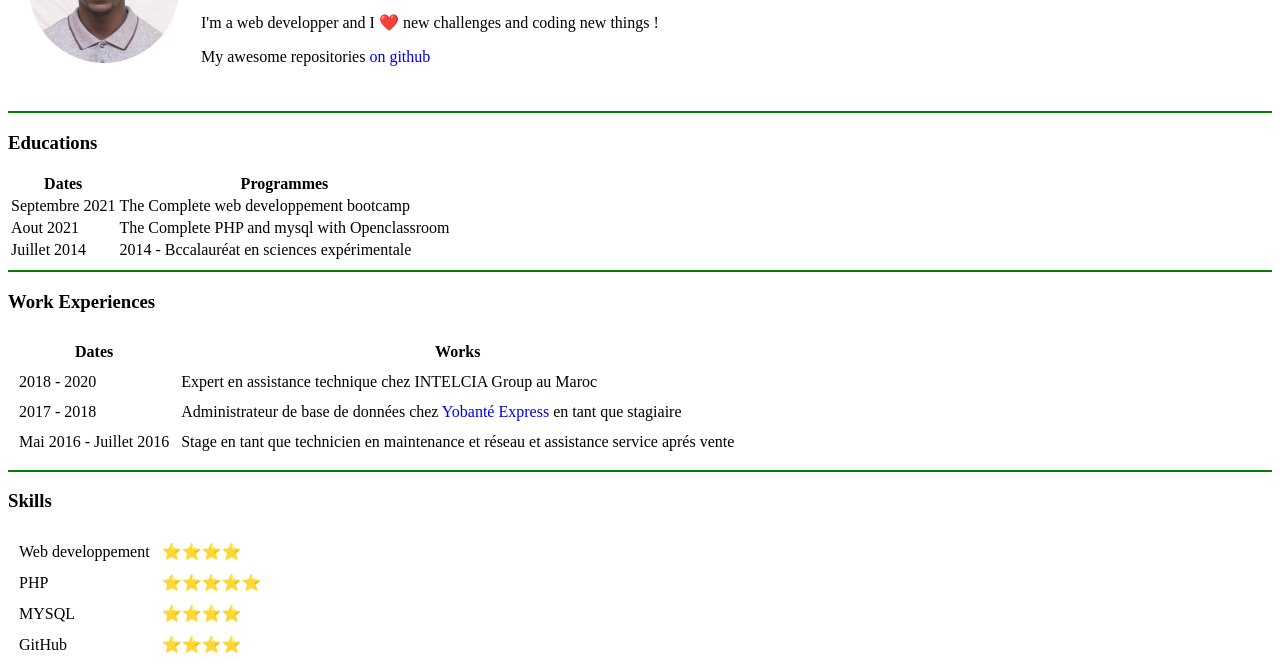
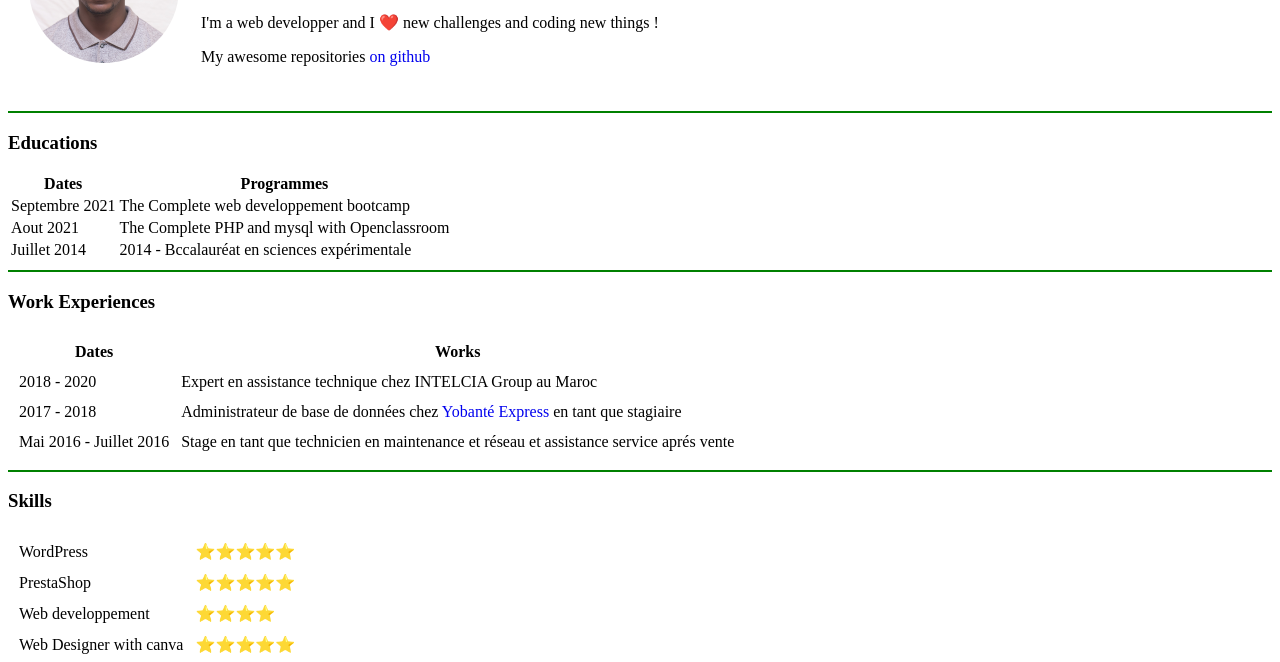
Before and after one commit to doumova/portfolio, a plain HTML site: page index.html in a window 1280 px wide. Shown: the part 130-792 px from the top of the page. Drawn offline with Linux system fonts and the light colour scheme.

Commit message:
my new skill as a web disigner with canva

```diff
--- a/index.html
+++ b/index.html
@@ -93,8 +93,20 @@
         <h3>Skills</h3>
         <table cellspacing="10">
             <tr>
+                <td>WordPress</td>
+                <td>⭐⭐⭐⭐⭐</td>
+            </tr>
+            <tr>
+                <td>PrestaShop</td>
+                <td>⭐⭐⭐⭐⭐</td>
+            </tr>
+            <tr>
                 <td>Web developpement</td>
                 <td>⭐⭐⭐⭐</td>
+            </tr>
+            <tr>
+                <td>Web Designer with canva</td>
+                <td>⭐⭐⭐⭐⭐</td>
             </tr>
             <tr>
                 <td>PHP</td>
@@ -106,7 +118,7 @@
             </tr>
             <tr>
                 <td>GitHub</td>
-                <td>⭐⭐⭐⭐</td>
+                <td>⭐⭐⭐⭐⭐</td>
             </tr>
         </table>
 
```
